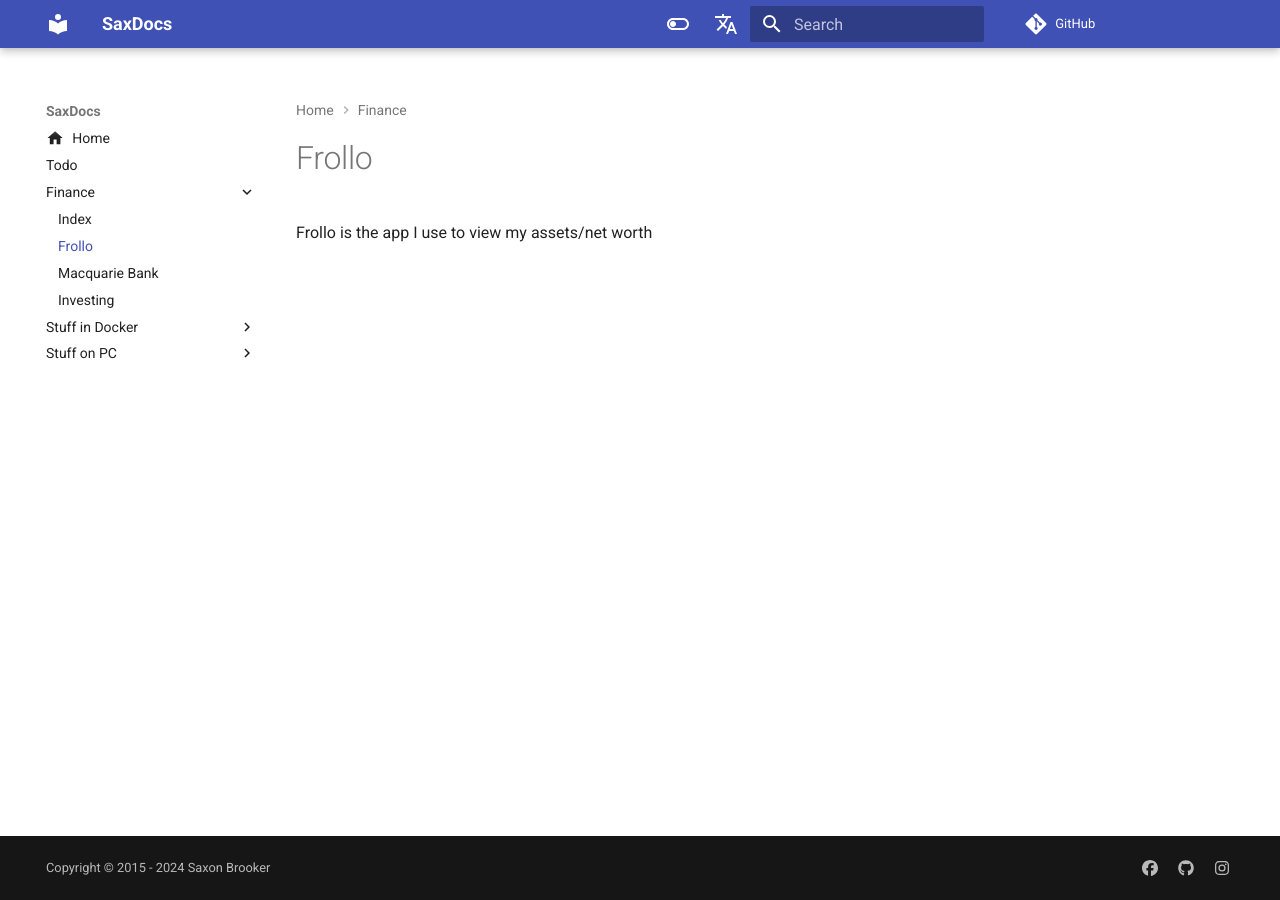
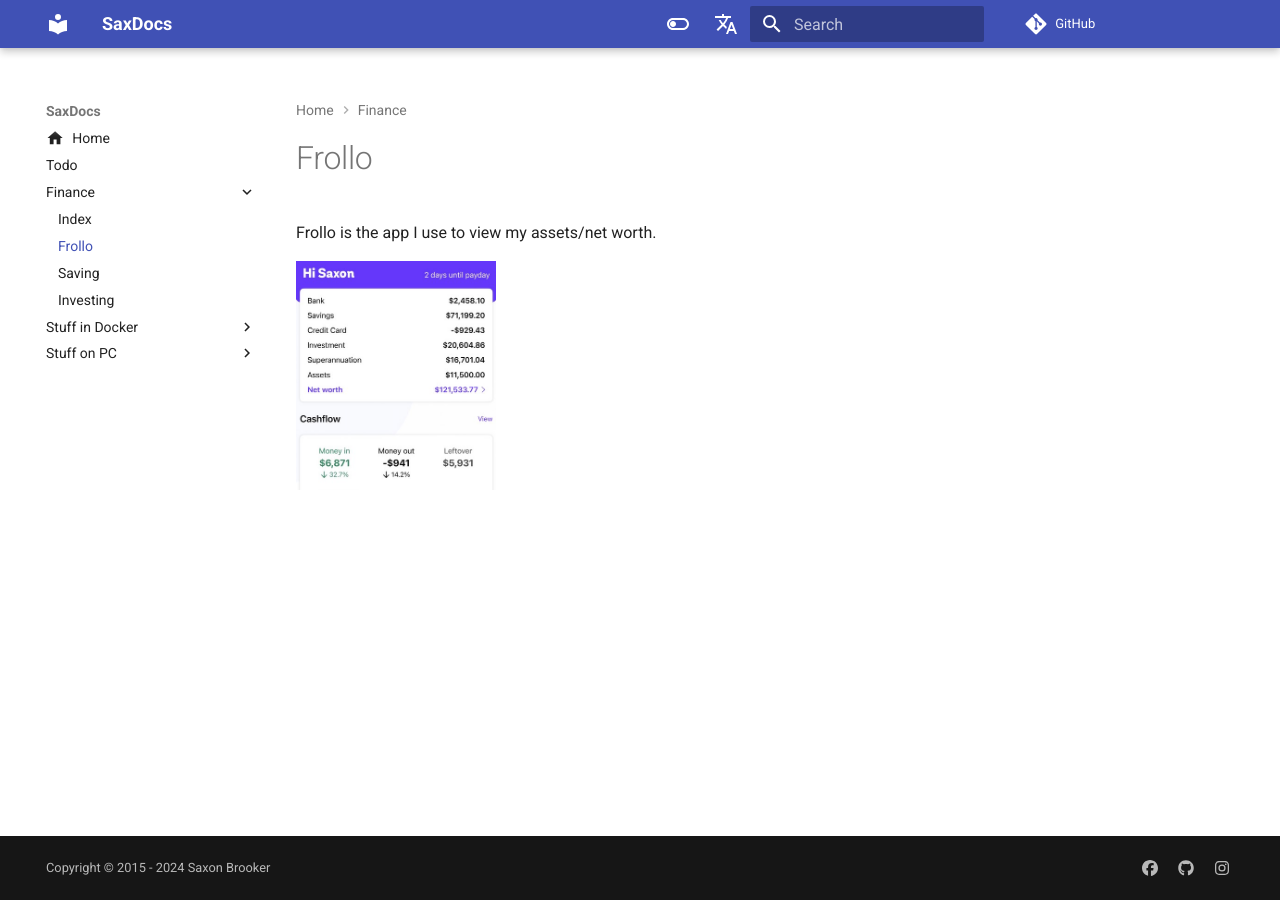
Before and after one commit to saxobroko/SaxDocs, an MkDocs documentation site: the page built from docs/Finance/frollo.md, in a window 1280 px wide. Built offline with MkDocs 1.6.1 and Material for MkDocs 9.7.7, drawn with Linux system fonts in a browser that asks for light colours; comment, search, counter and statistics services are not loaded.

Commit message:
finance edits

```diff
--- a/docs/Finance/frollo.md
+++ b/docs/Finance/frollo.md
@@ -1 +1,3 @@
-Frollo is the app I use to view my assets/net worth
+Frollo is the app I use to view my assets/net worth.
+
+<img width="200px" src="/Finance/frollo.jpg">
--- a/mkdocs.yml
+++ b/mkdocs.yml
@@ -9,7 +9,7 @@
   - Finance:
     - 'Finance/index.md'
     - Frollo: 'Finance/frollo.md'
-    - Macquarie Bank: 'Finance/macquarie.md'
+    - Saving: 'Finance/saving.md'
     - Investing: 'Finance/investing.md'
   - Stuff in Docker:
     - Index: 'Stuff in Docker/index.md'
```
Also changed, not shown: docs/Finance/saving.md (added, +5 -0 lines), docs/Finance/frollo.jpg (added), docs/Finance/macquarie.jpg (added), docs/Finance/macquarie.md (deleted), 1 other file.
